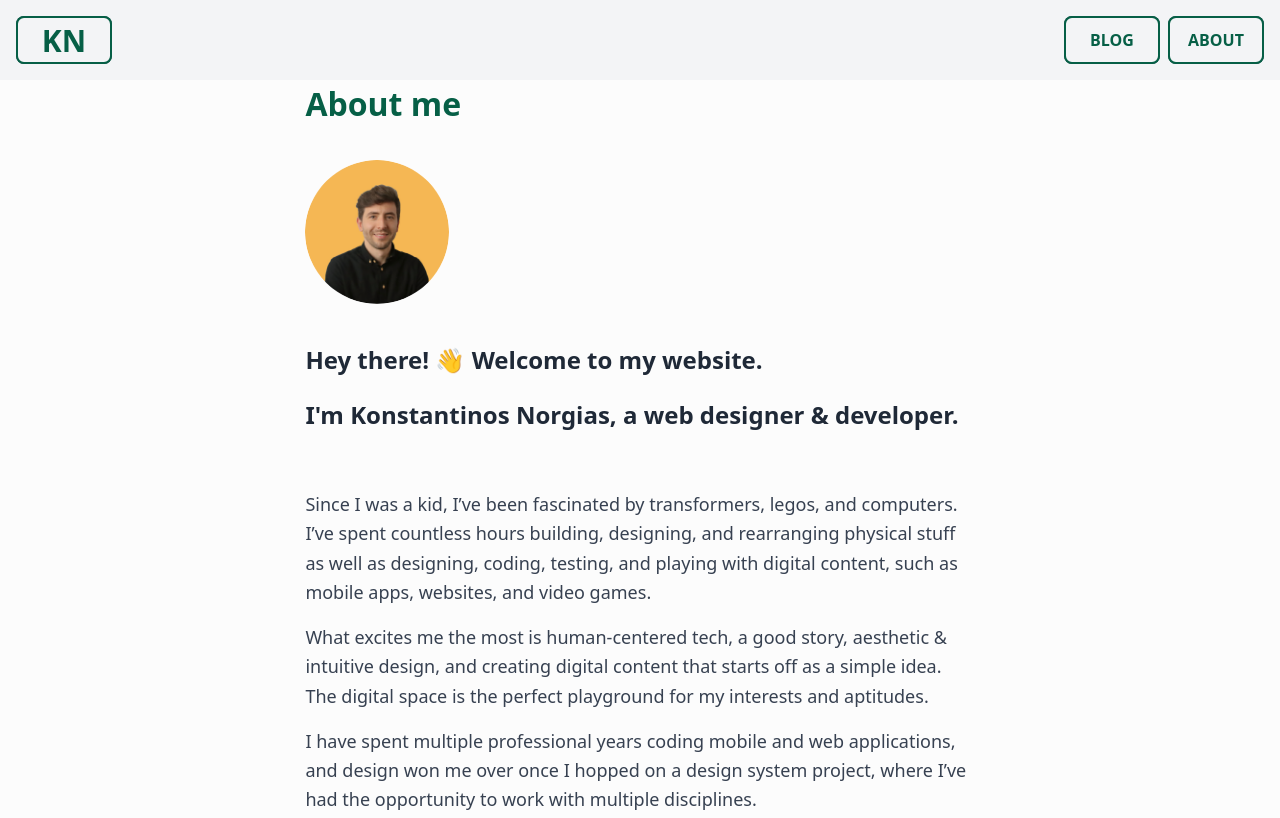
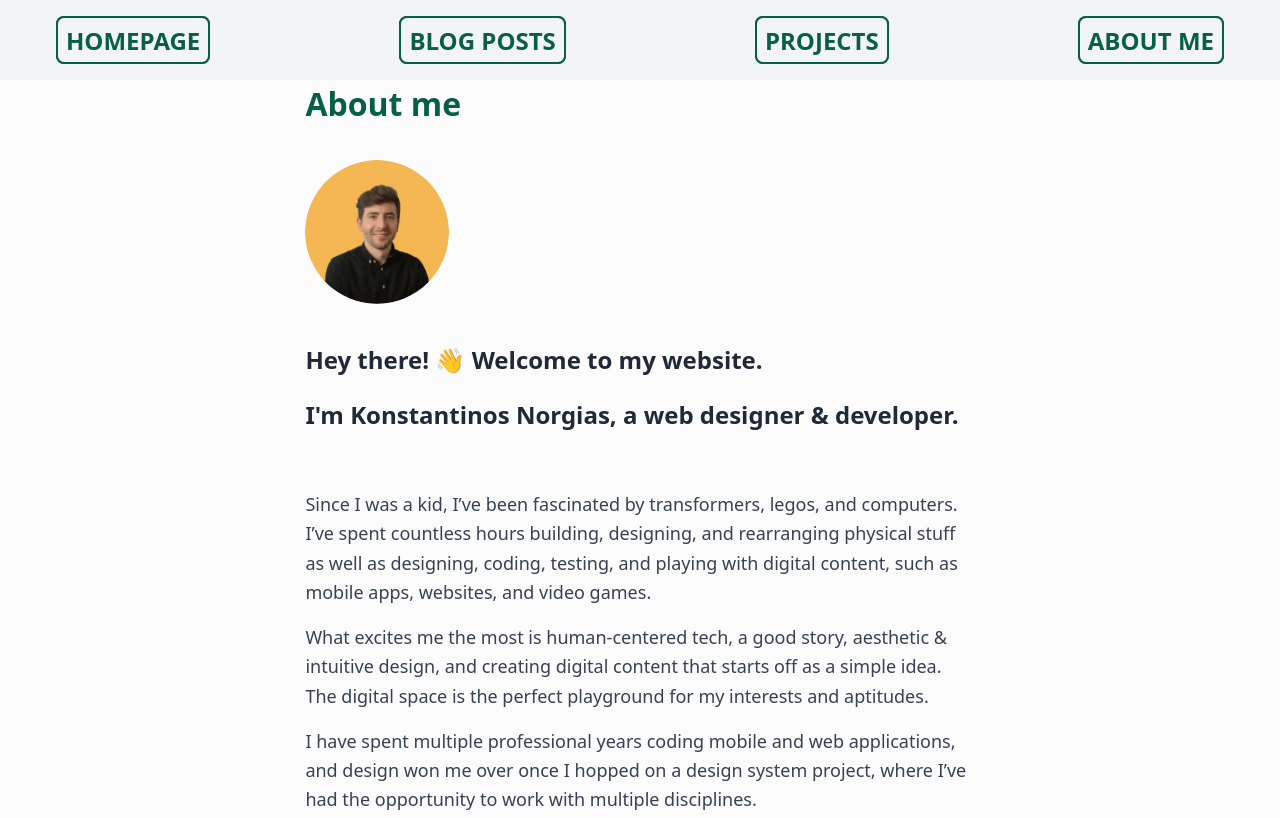
Before and after one commit to DreamerOnACloud/flinkmink, an Astro site: page /about in a window 1280 px wide. Shown: the top 818 px of the page. Built offline with nearby package versions, Linux system fonts and the light colour scheme; Astro itself is replaced by a stand-in of ours.

Commit message:
update header look and links for new 'projects' page

```diff
--- a/src/components/Header.astro
+++ b/src/components/Header.astro
@@ -1,21 +1,27 @@
 <header>
-  <a href="/">
-    <div class="logo button-container">
-      <div class="button-shadow"></div>
-      <div class="button">KN</div>
-    </div>
-  </a>
   <ul class="nav-list">
+    <a href="/">
+      <li class="button-container">
+        <div class="button-shadow"></div>
+        <div class="button">HOMEPAGE</div>
+      </li>
+    </a>
     <a href="/blog">
       <li class="button-container">
         <div class="button-shadow"></div>
-        <div class="button">BLOG</div>
+        <div class="button">BLOG POSTS</div>
+      </li>
+    </a>
+    <a href="/projects">
+      <li class="button-container">
+        <div class="button-shadow"></div>
+        <div class="button">PROJECTS</div>
       </li>
     </a>
     <a href="/about">
       <li class="button-container">
         <div class="button-shadow"></div>
-        <div class="button">ABOUT</div>
+        <div class="button">ABOUT ME</div>
       </li>
     </a>
   </ul>
@@ -32,23 +38,11 @@
     line-height: initial;
   }
 
-  .logo {
-    /* layout */
-    display: flex;
-    justify-content: center;
-    align-items: center;
-    gap: 1rem; /* gap-x-4 */
-
-    /* text */
-    text-transform: uppercase; /* uppercase */
-    font-size: 1.875rem; /* text-3xl */
-    color: #065f46; /* text-teal-900 */
-    font-weight: bold;
-  }
-
   .nav-list {
     display: flex;
-    column-gap: 0.5rem;
+    width: 100%;
+    justify-content: space-between;
+    padding: 0 40px;
   }
 
   .nav-list li {
@@ -56,12 +50,14 @@
     display: flex;
     justify-content: center;
     align-items: center; /* vertically align text */
+    width: fit-content;
 
     /* color */
     color: #065f46;
 
     /* typography */
-    font-weight: bold;
+    font-size: 24px;
+    font-weight: 700;
   }
 
   /* TODO: merge & clean up common CSS of button and card in HEADER.astro, Project.astro and Post.astro */
@@ -75,6 +71,7 @@
   }
 
   .button {
+    padding: 8px;
     /* layout */
     display: flex;
     justify-content: center;
@@ -111,4 +108,11 @@
     transform: translate(4px, -4px);
   }
 
+  /* Styles for smaller screens (e.g., below 864px) */
+  @media (max-width: 864px) {
+    .button {
+      font-size: 16px;
+    }
+  }
+
 </style>
--- a/src/pages/index.astro
+++ b/src/pages/index.astro
@@ -14,7 +14,6 @@ const projects = await getCollection("projects");
 
 <GlobalLayout title="Konstantinos Norgias blog.">
 	<Main>
-		<H1 text="Homepage"></H1>
 		<HomepageSection
 			title="Welcome to the Cloud"
 			text="Hi and welcome! This cloud is all about UX, UI and the dreamer’s thoughts"
```
